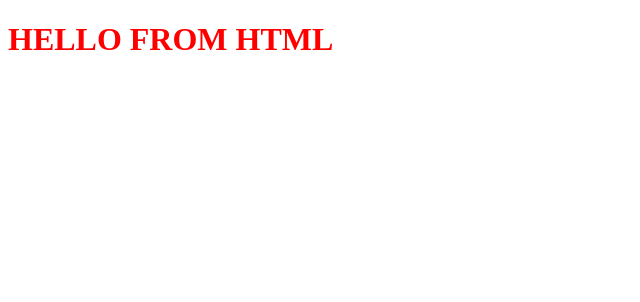
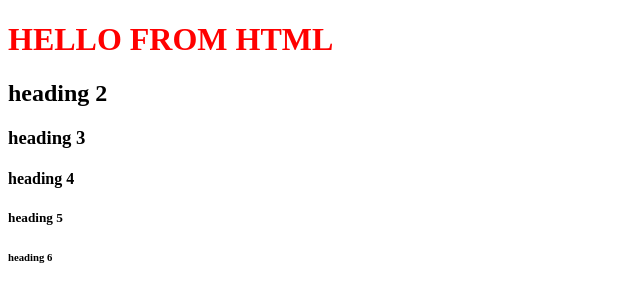
Before and after one commit to sahithirithvika/AutoSuggest, a website: page frontend/index.html in a window 1280 px wide. Shown: the whole page, without its empty margins (0-640 px from the left). Drawn offline with Linux system fonts and the light colour scheme.

Commit message:
Your commit message

```diff
--- a/frontend/index.html
+++ b/frontend/index.html
@@ -12,6 +12,12 @@
 <body>
 
     <h1>HELLO FROM HTML</h1>
+    <h2>heading 2</h2>
+    <h3>heading 3</h3>
+    <h4>heading 4</h4>
+    <h5>heading 5</h5>
+    <h6>heading 6</h6>
+
 
     <!-- JavaScript -->
     <script src="./js/index.js"></script>
```
